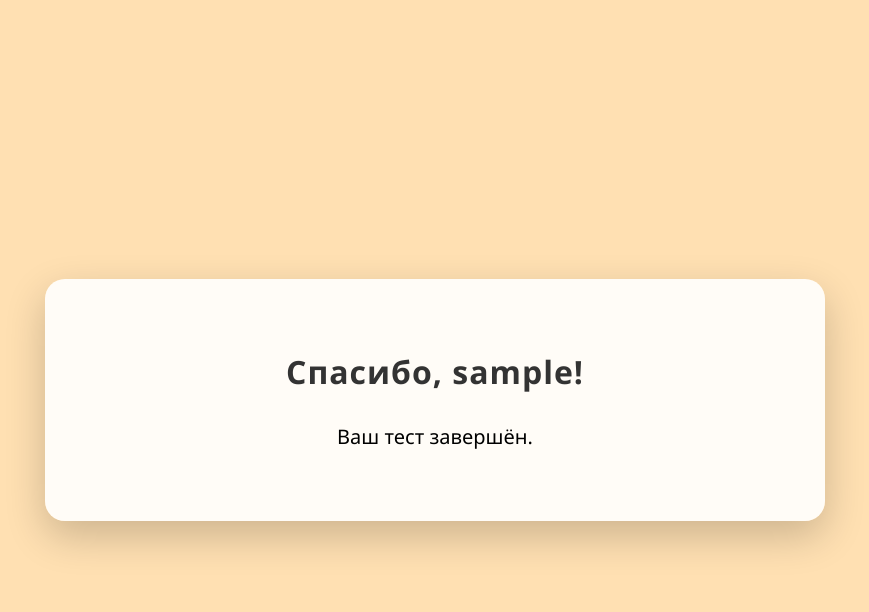
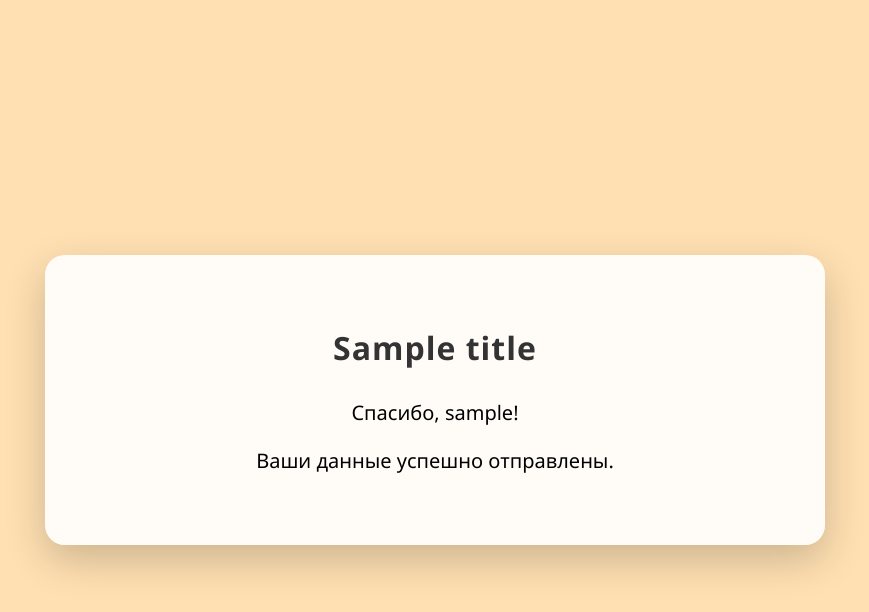
Before and after one commit to funnycat0132-debug/rrp_test, a Flask app: template templates/result.html in a window 1280 px wide. Shown: the top 612 px of the page, without its empty margins (205-1074 px from the left). Run offline with Flask 3, Linux system fonts and the light colour scheme; the template is opened without the code that fills it: most values are stand-ins (such as "Sample title", 1, 10 or a date in 2020).

Commit message:
Обновлены шаблоны и тест, новый заголовок

```diff
--- a/app.py
+++ b/app.py
@@ -19,8 +19,8 @@ with open('questions.json', encoding='utf-8') as f:
 
 # Функция отправки сообщений в Telegram
 def send_telegram(message):
-    token = "8476542537:AAGrdS3eIWIRdWW7Iv-TpkQe5455EoEBGUo"  # Твой токен
-    chat_id = "1932300541"  # Твой chat_id
+    token = os.environ.get('TG_TOKEN')
+    chat_id = os.environ.get('TG_CHAT_ID')
     url = f"https://api.telegram.org/bot{token}/sendMessage"
     params = {
         'chat_id': chat_id,
@@ -59,8 +59,8 @@ def index():
 
                 return redirect(url_for('question'))
             else:
-                return render_template("nickname.html", error="Заполните все поля")
-        return render_template("nickname.html")
+                return render_template("nickname.html", error="Заполните все поля", title="Тестирование на пост заместителя R RP 07")
+        return render_template("nickname.html", title="Тестирование на пост заместителя R RP 07")
     except Exception as e:
         traceback.print_exc()
         return f"<h2>Ошибка: {e}</h2>"
@@ -86,7 +86,8 @@ def question():
             question=question,
             question_number=current,
             total=len(questions_list),
-            nickname=session.get('nickname')
+            nickname=session.get('nickname'),
+            title="Тестирование на пост заместителя R RP 07"
         )
     except Exception as e:
         traceback.print_exc()
@@ -116,7 +117,7 @@ def result():
         session.clear()
 
         # Показываем только сообщение без ответов и времени
-        return render_template("result.html", nickname=nickname)
+        return render_template("result.html", nickname=nickname, title="Тестирование на пост заместителя R RP 07")
     except Exception as e:
         traceback.print_exc()
         return f"<h2>Ошибка: {e}</h2>"
--- a/templates/question.html
+++ b/templates/question.html
@@ -2,16 +2,18 @@
 <html lang="ru">
 <head>
     <meta charset="UTF-8">
-    <title>R-RP 07 Тест на 9-й ранг</title>
+    <title>{{ title }}</title>
     <link rel="stylesheet" href="{{ url_for('static', filename='style.css') }}">
 </head>
 <body>
     <div class="container">
-    <h1>R-RP 07 Тест на 9-й ранг</h1>
+        <h1>{{ title }}</h1>
         <h2>Вопрос {{ question_number + 1 }} из {{ total }}</h2>
         <p>{{ question["question"] }}</p>
         <form method="POST">
             <input type="text" name="answer" placeholder="Введите свой ответ" required style="width:100%; padding:8px; font-size:16px;">
+            <input type="hidden" name="question_number" value="{{ question_number }}">
+            <input type="hidden" name="nickname" value="{{ nickname }}">
             <br><br>
             <button type="submit" class="submit-btn">Далее</button>
         </form>
--- a/templates/result.html
+++ b/templates/result.html
@@ -2,13 +2,14 @@
 <html lang="ru">
 <head>
     <meta charset="UTF-8">
-    <title>R-RP 07 Тест на 9-й ранг - Результат</title>
+    <title>{{ title }}</title>
     <link rel="stylesheet" href="{{ url_for('static', filename='style.css') }}">
 </head>
 <body>
-<div class="container">
-    <h1>Спасибо, {{ nickname }}!</h1>
-    <p>Ваш тест завершён.</p>
-</div>
+    <div class="container">
+        <h1>{{ title }}</h1>
+        <p>Спасибо, {{ nickname }}!</p>
+        <p>Ваши данные успешно отправлены.</p>
+    </div>
 </body>
 </html>
```
Also changed, not shown: templates/nickname.html (+8 -6 lines). Lines whose indentation alone changed are shown as unchanged.
